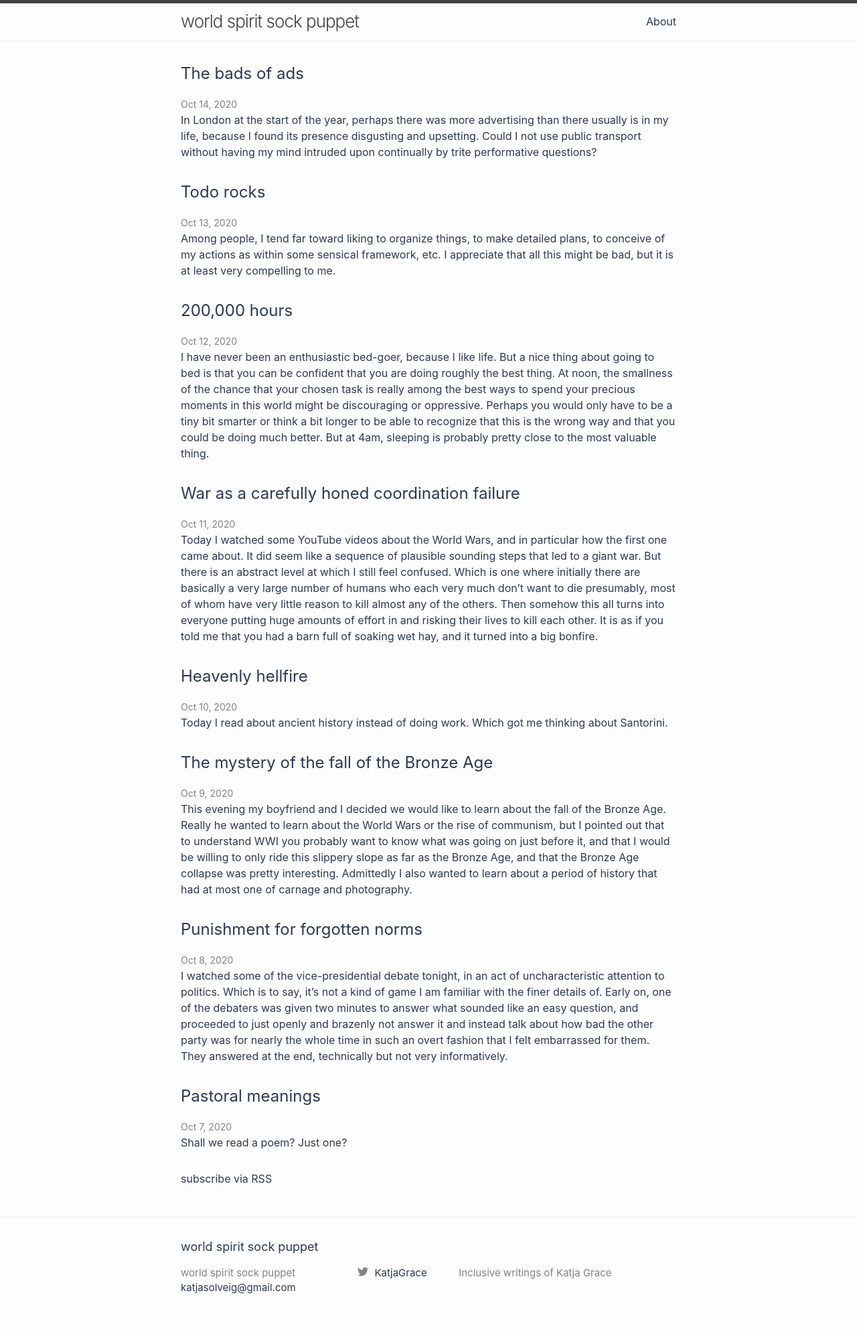
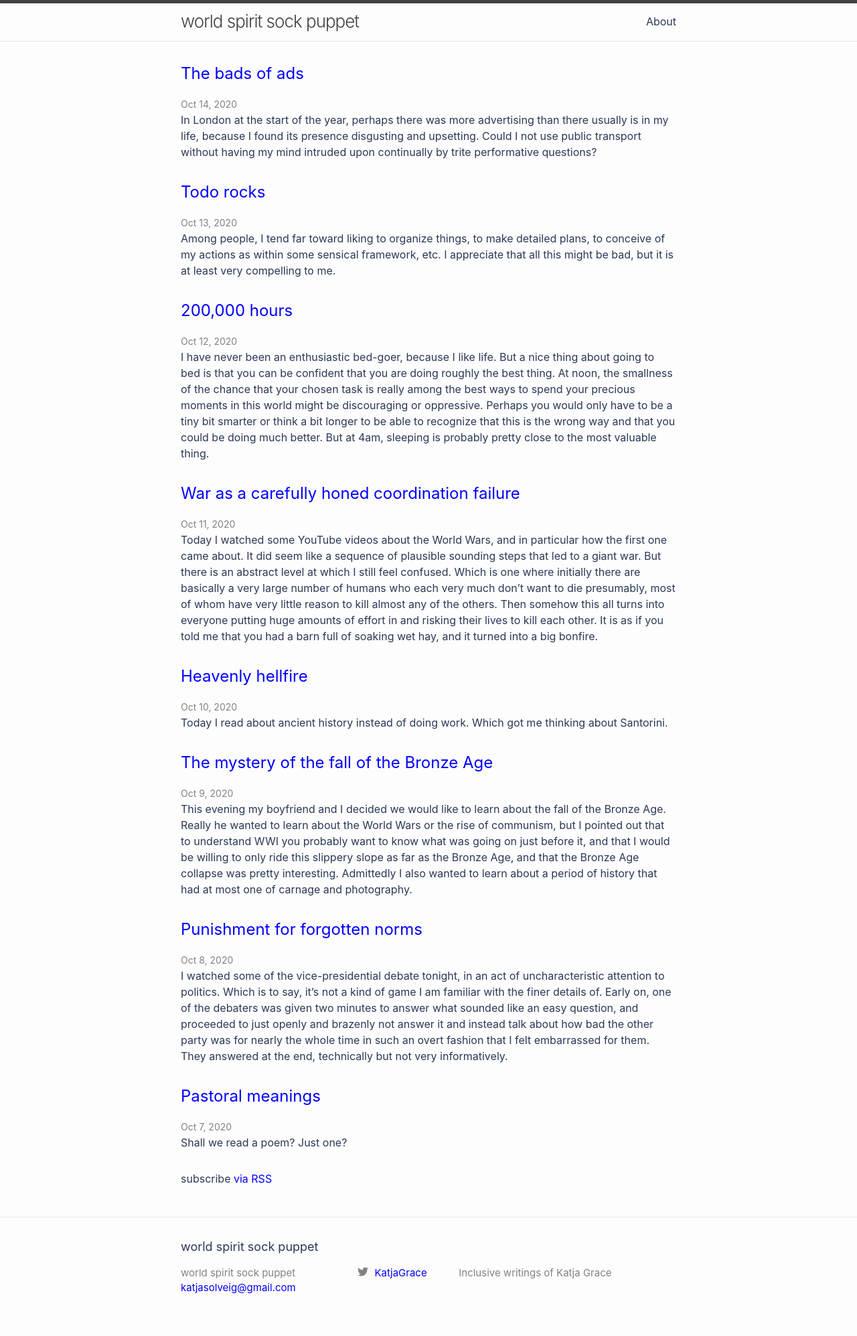
Before and after one commit to katjagrace/katjagrace.github.io, a Jekyll site: the page built from index.markdown, in a window 1280 px wide. Shown: the whole page at 67% size. Built offline with Jekyll 4.4.1, drawn with Linux system fonts in a browser that asks for light colours.

Commit message:
blue links

```diff
--- a/_sass/minima.scss
+++ b/_sass/minima.scss
@@ -12,7 +12,7 @@ $spacing-unit:     30px !default;
 
 $text-color:       #2B3856 !default;//#111 !default;
 $background-color: #fdfdfd !default;
-$brand-color:      #2B3856 !default;//2a7ae2 !default;
+$brand-color:      blue !default;//2a7ae2 !default;
 
 $grey-color:       #828282 !default;
 $grey-color-light: lighten($grey-color, 40%) !default;
```
